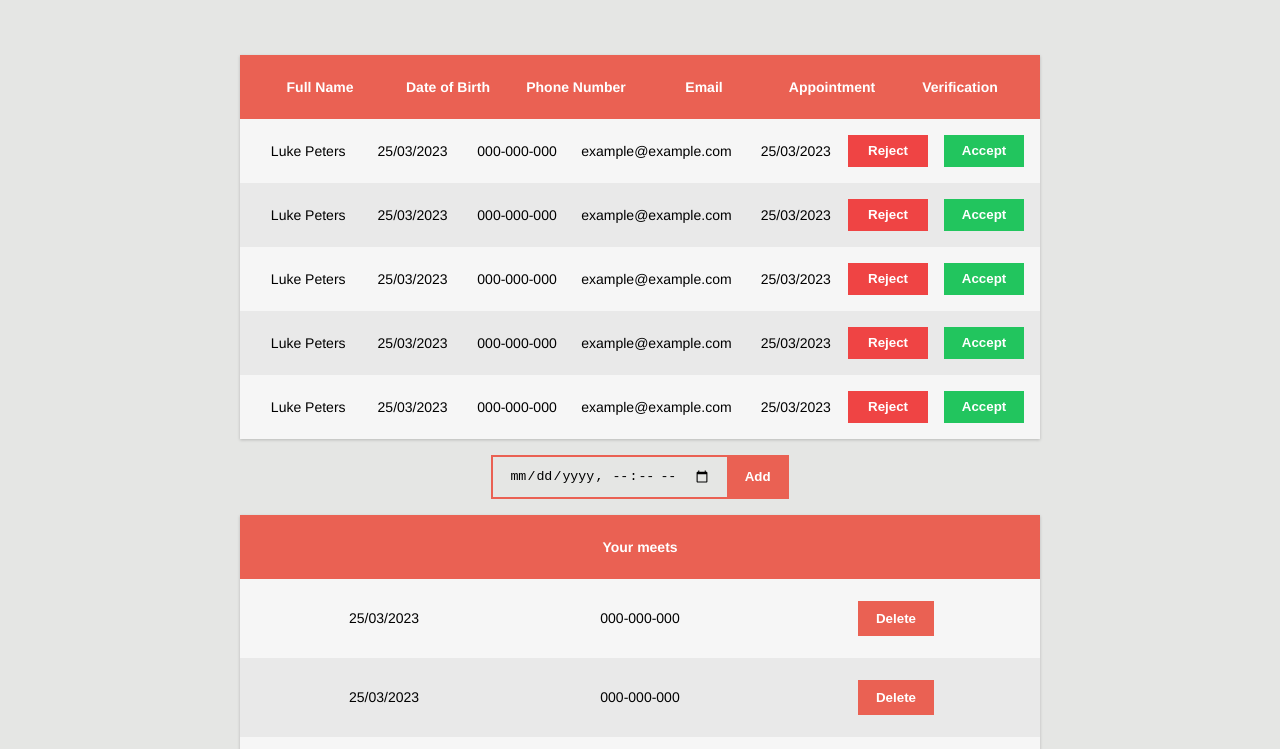
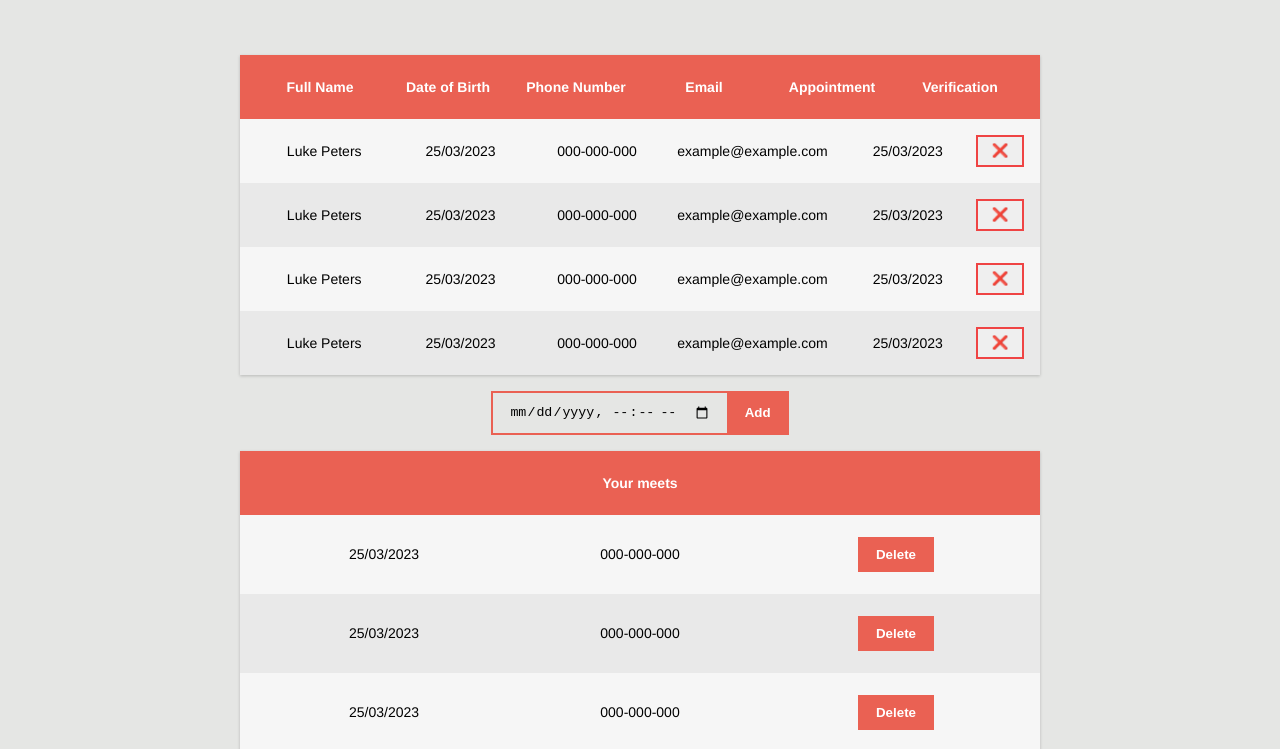
Before and after one commit to mustaphachqoubi/project, a plain HTML site: page doctorDashboard.html in a window 1280 px wide. Shown: the part 48-797 px from the top of the page. Drawn offline with Linux system fonts and the light colour scheme.

Commit message:
removed accept button

```diff
--- a/doctorDashboard.css
+++ b/doctorDashboard.css
@@ -22,7 +22,7 @@ body {
 }
 
 .ar{
-  width: 5rem;
+  width: 3rem;
   height: 2rem;
   color:white;
   border: none;
@@ -30,17 +30,12 @@ body {
   cursor: pointer;
 }
 
-.accept{
-  border: 2px solid #22c55e;
-  background: #22c55e;
-}
-
-
 .reject{
   border: 2px solid #ef4444;
+}
+.reject:hover{
   background: #ef4444;
 }
-
 
 .nav-container {
   display: flex;
--- a/doctorDashboard.html
+++ b/doctorDashboard.html
@@ -57,8 +57,7 @@
           25/03/2023
         </div>
         <div class="ar-bnts" data-title="Occupation">
-          <button class="reject ar">Reject</button>
-          <button class="accept ar">Accept</button>
+          <button class="reject ar">❌</button>
         </div>
       </div>
       <div class="row">
@@ -78,8 +77,7 @@
           25/03/2023
         </div>
         <div class="ar-bnts" data-title="Occupation">
-          <button class="reject ar">Reject</button>
-          <button class="accept ar">Accept</button>
+          <button class="reject ar">❌</button>
         </div>
       </div>
       <div class="row">
@@ -99,8 +97,7 @@
           25/03/2023
         </div>
         <div class="ar-bnts" data-title="Occupation">
-          <button class="reject ar">Reject</button>
-          <button class="accept ar">Accept</button>
+          <button class="reject ar">❌</button>
         </div>
       </div>
       <div class="row">
@@ -120,29 +117,7 @@
           25/03/2023
         </div>
         <div class="ar-bnts" data-title="Occupation">
-          <button class="reject ar">Reject</button>
-          <button class="accept ar">Accept</button>
-        </div>
-      </div>
-      <div class="row">
-        <div class="cell" data-title="Name">
-          Luke Peters
-        </div>
-        <div class="cell" data-title="Age">
-          25/03/2023
-        </div>
-        <div class="cell" data-title="Occupation">
-          000-000-000
-        </div>
-        <div class="cell" data-title="Location">
-          example@example.com
-        </div>
-        <div class="cell" data-title="Occupation">
-          25/03/2023
-        </div>
-        <div class="ar-bnts" data-title="Occupation">
-          <button class="reject ar">Reject</button>
-          <button class="accept ar">Accept</button>
+          <button class="reject ar">❌</button>
         </div>
       </div>
 
```
